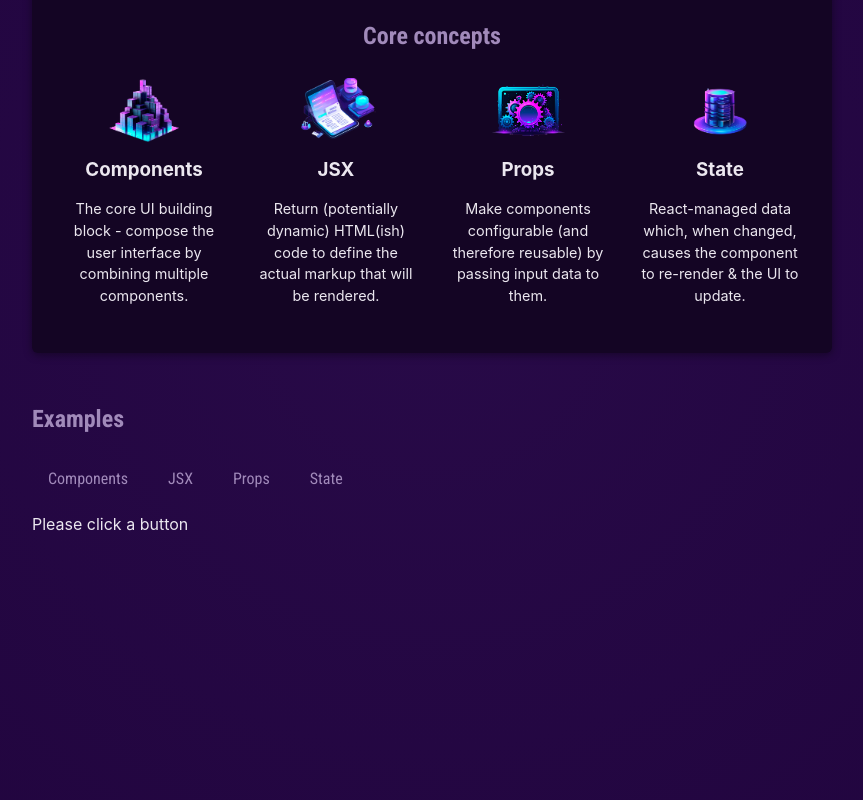
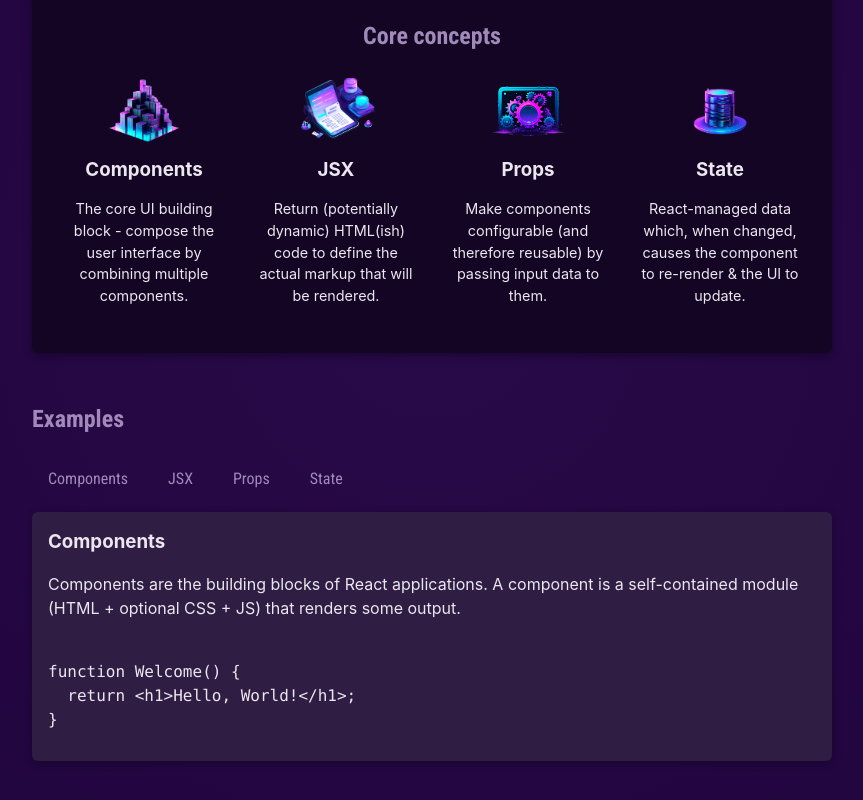
Before and after one commit to mssgatsby/01-react-udemy, a React (Create React App) app: page / in a window 1280 px wide. Shown: the part 346-1146 px from the top of the page, without its empty margins (208-1071 px from the left). Built offline with nearby package versions, Linux system fonts and the light colour scheme.

Commit message:
Add tab content

```diff
--- a/src/App.js
+++ b/src/App.js
@@ -4,14 +4,15 @@
 import CoreConcepts from "./components/CoreConcepts.jsx";
 import TabButton from "./components/TabButton.jsx";
 import { useState } from "react";
+import { EXAMPLES } from "./data.js";
 
 function App() {
-  const [selectedTopic, setSelectedTopic] = useState("Please click a button");
+  const [selectedTopic, setSelectedTopic] = useState("components");
 
   function handleClick(selectedButton) {
     setSelectedTopic(selectedButton);
-    console.log(selectedButton);
-    console.log(selectedTopic);
+    // console.log(selectedButton);
+    // console.log(selectedTopic);
   }
 
   return (
@@ -41,7 +42,13 @@
             <TabButton onSelect={() => handleClick("props")}>Props</TabButton>
             <TabButton onSelect={() => handleClick("state")}>State</TabButton>
           </menu>
-          {selectedTopic}
+          <div id="tab-content">
+            <h3>{EXAMPLES[selectedTopic].title}</h3>
+            <p>{EXAMPLES[selectedTopic].description}</p>
+            <pre>
+              <code>{EXAMPLES[selectedTopic].code}</code>
+            </pre>
+          </div>
         </section>
       </main>
     </div>
--- a/src/data.js
+++ b/src/data.js
@@ -1,31 +1,82 @@
-import componentsImg from './assets/components.png';
-import propsImg from './assets/config.png';
-import jsxImg from './assets/jsx-ui.png';
-import stateImg from './assets/state-mgmt.png';
+import componentsImg from "./assets/components.png";
+import propsImg from "./assets/config.png";
+import jsxImg from "./assets/jsx-ui.png";
+import stateImg from "./assets/state-mgmt.png";
 
 export const CORE_CONCEPTS = [
   {
     image: componentsImg,
-    title: 'Components',
+    title: "Components",
     description:
-      'The core UI building block - compose the user interface by combining multiple components.',
+      "The core UI building block - compose the user interface by combining multiple components.",
   },
   {
     image: jsxImg,
-    title: 'JSX',
+    title: "JSX",
     description:
-      'Return (potentially dynamic) HTML(ish) code to define the actual markup that will be rendered.',
+      "Return (potentially dynamic) HTML(ish) code to define the actual markup that will be rendered.",
   },
   {
     image: propsImg,
-    title: 'Props',
+    title: "Props",
     description:
-      'Make components configurable (and therefore reusable) by passing input data to them.',
+      "Make components configurable (and therefore reusable) by passing input data to them.",
   },
   {
     image: stateImg,
-    title: 'State',
+    title: "State",
     description:
-      'React-managed data which, when changed, causes the component to re-render & the UI to update.',
+      "React-managed data which, when changed, causes the component to re-render & the UI to update.",
   },
 ];
+
+export const EXAMPLES = {
+  components: {
+    title: "Components",
+    description:
+      "Components are the building blocks of React applications. A component is a self-contained module (HTML + optional CSS + JS) that renders some output.",
+    code: `
+function Welcome() {
+  return <h1>Hello, World!</h1>;
+}`,
+  },
+  jsx: {
+    title: "JSX",
+    description:
+      "JSX is a syntax extension to JavaScript. It is similar to a template language, but it has full power of JavaScript (e.g., it may output dynamic content).",
+    code: `
+<div>
+  <h1>Welcome {userName}</h1>
+  <p>Time to learn React!</p>
+</div>`,
+  },
+  props: {
+    title: "Props",
+    description:
+      "Components accept arbitrary inputs called props. They are like function arguments.",
+    code: `
+function Welcome(props) {
+  return <h1>Hello, {props.name}</h1>;
+}`,
+  },
+  state: {
+    title: "State",
+    description:
+      "State allows React components to change their output over time in response to user actions, network responses, and anything else.",
+    code: `
+function Counter() {
+  const [isVisible, setIsVisible] = useState(false);
+
+  function handleClick() {
+    setIsVisible(true);
+  }
+
+  return (
+    <div>
+      <button onClick={handleClick}>Show Details</button>
+      {isVisible && <p>Amazing details!</p>}
+    </div>
+  );
+}`,
+  },
+};
```
